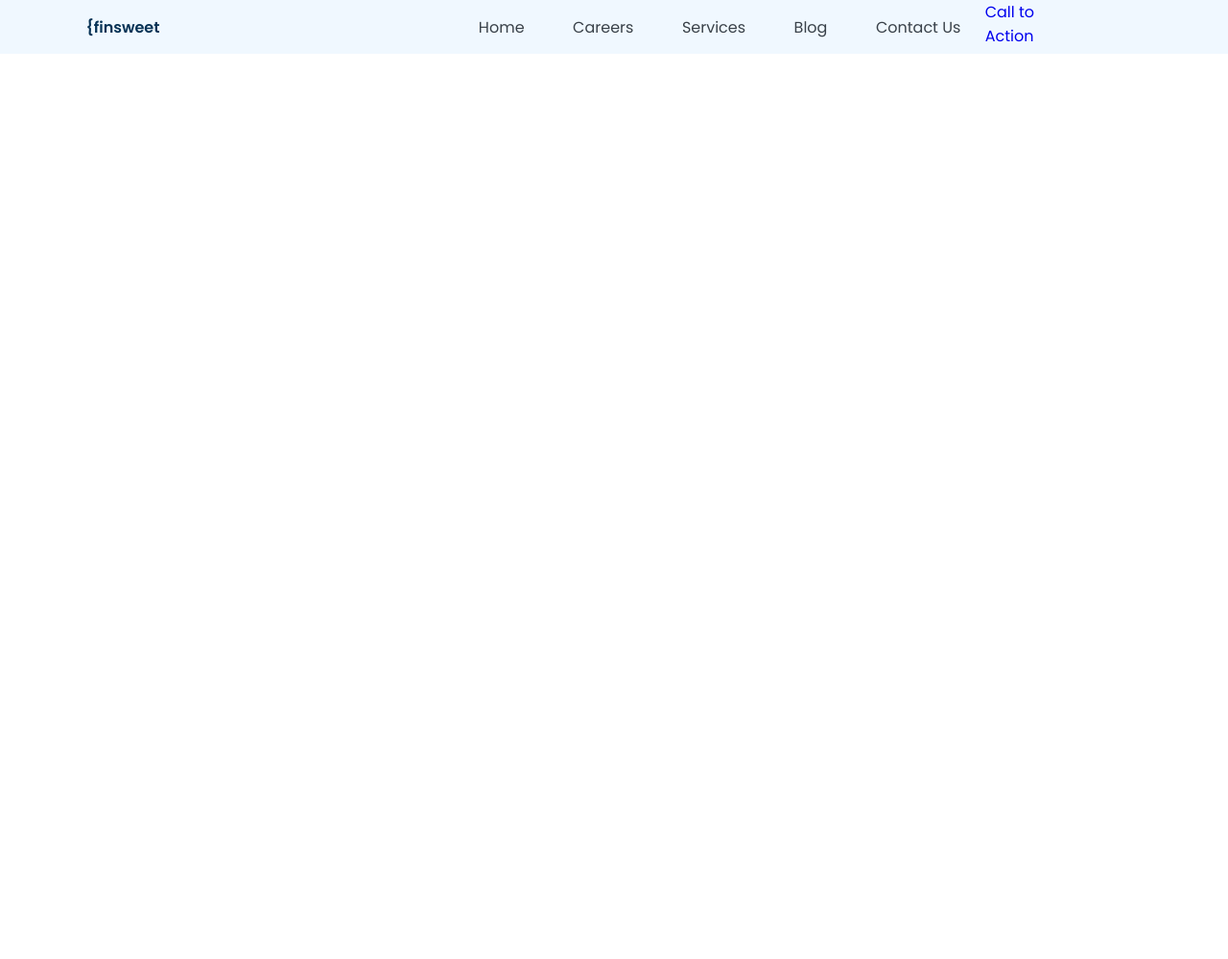
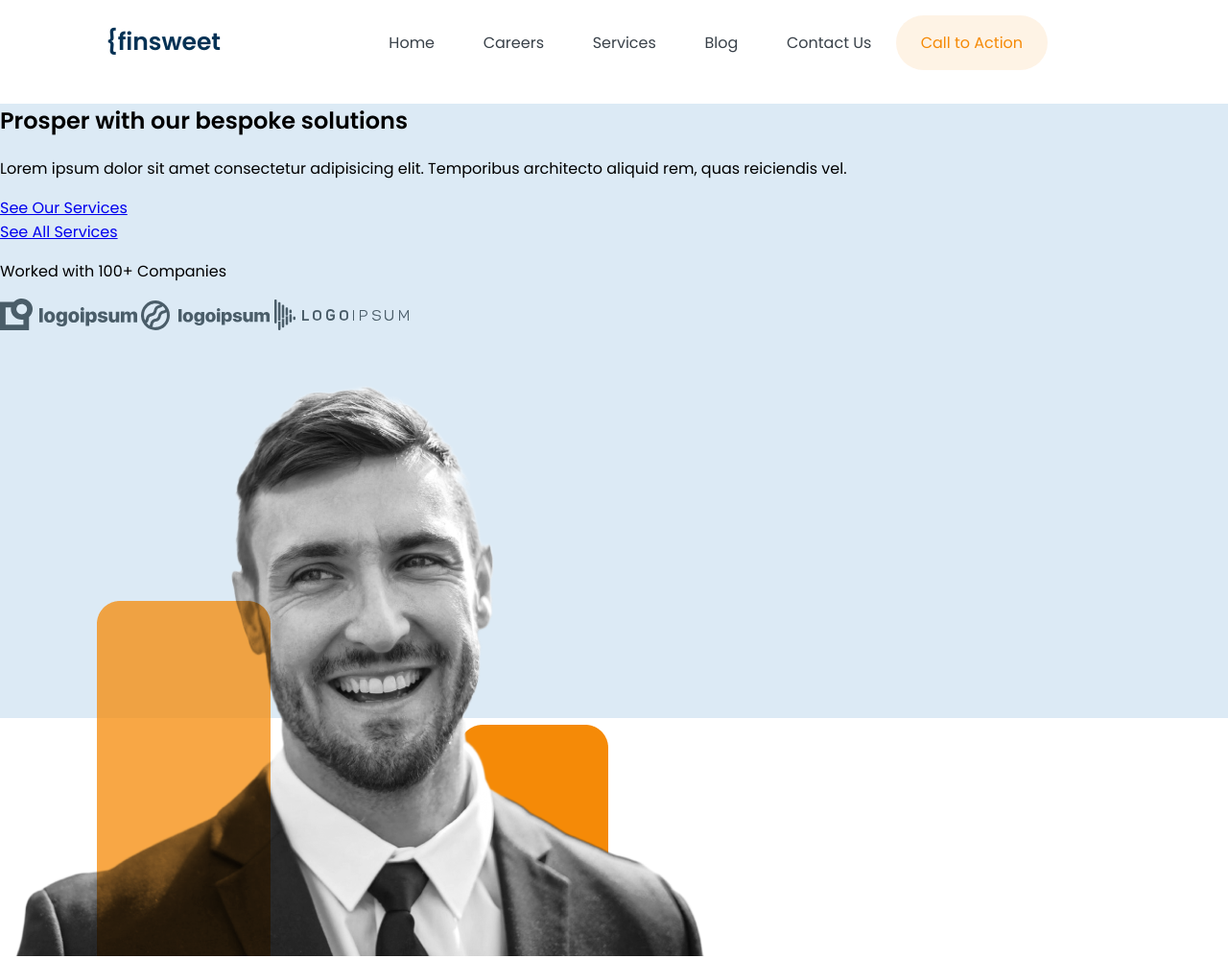
Before and after one commit to dulguun07/finsweet-project, a plain HTML site: page index.html in a window 1280 px wide. Shown: the whole page at 96% size. Before the commit the page ends 800 px from the top, so only its background shows below. Drawn offline with Linux system fonts and the light colour scheme.

Commit message:
change 1

```diff
--- a/index.html
+++ b/index.html
@@ -34,6 +34,29 @@
             </div>
         </div>
     </header>
+    <section>
+        <div class="top">
+            <div class="container">
+                <div class="topText">
+                    <h1>Prosper with our bespoke solutions</h1>
+                    <p>Lorem ipsum dolor sit amet consectetur adipisicing elit. Temporibus architecto aliquid rem, quas
+                        reiciendis vel.</p>
+                </div>
+                <div class="topbuttons">
+                    <div class="topfirstbutton"><a href="#">See Our Services</a></div>
+                    <a href="#">See All Services</a>
+                </div>
+                <p>Worked with 100+ Companies</p>
+                <div class="topLogos">
+                    <img src="./images/haeder-logo-1.svg" alt="">
+                    <img src="./images/heder-logo-2.svg" alt="">
+                    <img src="./images/header-logo-3.svg" alt="">
+                </div>
+                <img src="./images/header-image.png" alt="">
+            </div>
+        </div>
+    </section>
+
 </body>
 
 </html>
--- a/style.css
+++ b/style.css
@@ -3,14 +3,15 @@ html{
 }
 body{
     margin: 0;
-    max-width: 1280px;
+}
+header{
+    display: flex;
+    justify-content: center;
+    align-items: center;
 }
 .navbar{
-    position: fixed;
     display: flex;
     width: 100%;
-    height: 7vh;
-    background-color: aliceblue;
     justify-content: space-between;
     align-items: center;
 }
@@ -18,11 +19,12 @@ body{
     text-decoration: none ;
 }
 .logo{
-    width: 20%;
+    width: 40%;
     display: flex;
     justify-content: center;
     color: #063255;
     font-weight: 600;
+    font-size: 25px;
 }
  nav{
     width: 80%;
@@ -34,7 +36,26 @@ body{
     width: 700px;
     justify-content: space-around;
  }
-
  nav ul li a{
     color:  #394149;
  }
+ .button{
+    width: 200px;
+    background: rgba(245, 138, 7, 0.1);
+    border-radius:31px ;
+    display: flex;
+    justify-content: center;
+    align-items: center;
+ }
+.button a{
+    color:#F58A07;
+}
+.container{
+    width: 100%;
+    max-width: 1280px;
+    margin: auto;
+}
+.top{
+    height: 80vh;
+    background-color:#DCEAF5;
+}
```
